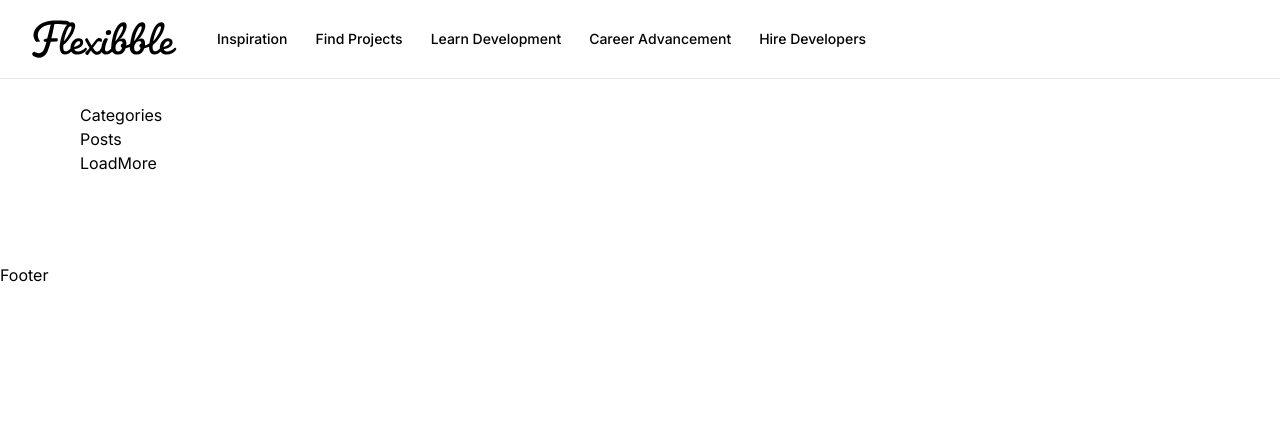
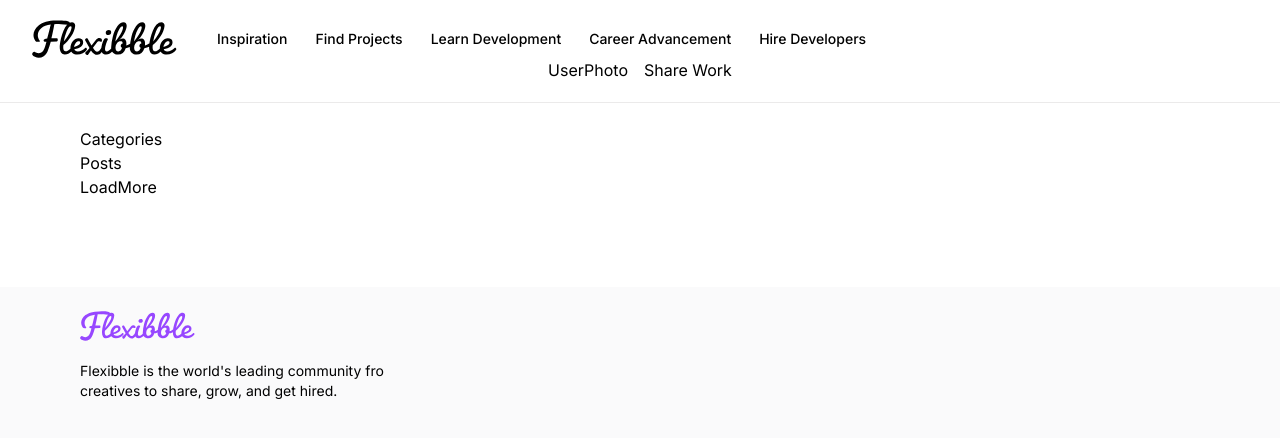
Before and after one commit to ALauraOliva/nextjs13_flexibble, a Next.js app: page / in a window 1280 px wide. Shown: the top 438 px of the page. Built offline with nearby package versions, Linux system fonts and the light colour scheme.

Commit message:
footer and signin

```diff
--- /dev/null
+++ b/components/AuthProviders.tsx
@@ -0,0 +1,5 @@
+const AuthProviders = () => {
+  return <div>AuthProviders</div>;
+};
+
+export default AuthProviders;
--- a/components/Footer.tsx
+++ b/components/Footer.tsx
@@ -1,5 +1,25 @@
+import Image from "next/image";
+
 const Footer = () => {
-  return <div>Footer</div>;
+  return (
+    <footer className="flexStart footer">
+      <div className="flex flex-col gap-12 w-full">
+        <div className="flex items-start flex-col">
+          <Image
+            src="/logo-purple.svg"
+            width={115}
+            height={38}
+            alt="Flexxible"
+          />
+          <p className="text-start text-sm font-normal mt-5 max-w-xs">
+            Flexibble is the world's leading community fro creatives to share,
+            grow, and get hired.
+          </p>
+        </div>
+        <div className="flex flex-wrap gap-12"></div>
+      </div>
+    </footer>
+  );
 };
 
 export default Footer;
--- a/components/NavBar.tsx
+++ b/components/NavBar.tsx
@@ -1,8 +1,10 @@
 import Link from "next/link";
 import Image from "next/image";
 import { NavLinks } from "@/constants";
+import AuthProviders from "./AuthProviders";
 
 const NavBar = () => {
+  const session = {};
   return (
     <nav className="flex-between navbar">
       <div className="flex-1 flexStart gap-10">
@@ -17,6 +19,17 @@
           ))}
         </ul>
       </div>
+
+      <div className="flexCenter gap-4">
+        {session ? (
+          <>
+            UserPhoto
+            <Link href="/create-project">Share Work</Link>
+          </>
+        ) : (
+          <AuthProviders />
+        )}
+      </div>
     </nav>
   );
 };
```
